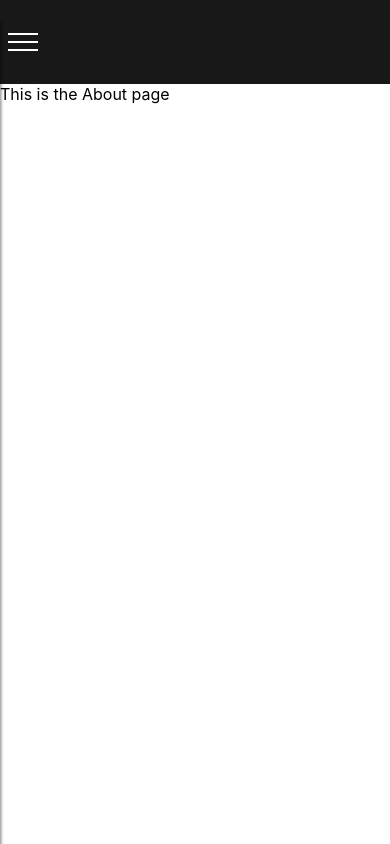
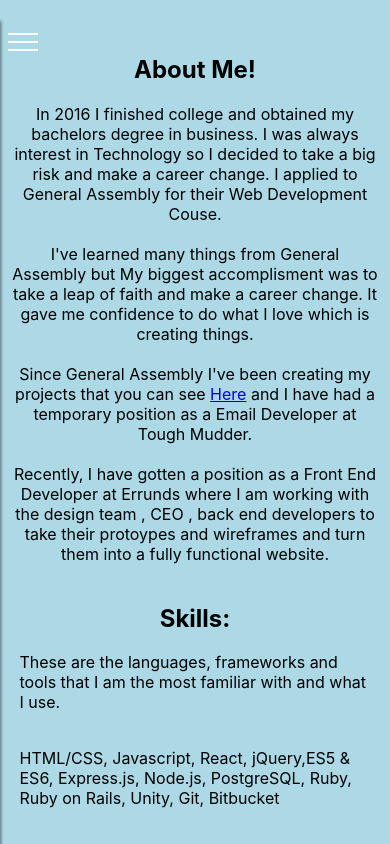
Before and after one commit to GSingh08/Website_V2.0, a React (Create React App) app in the folder website2.0/: page /About in a window 390 px wide. Built offline with nearby package versions, Linux system fonts and the light colour scheme.

Commit message:
created about page

```diff
--- a/website2.0/src/CSS/About.css
+++ b/website2.0/src/CSS/About.css
@@ -0,0 +1,53 @@
+.about-div{
+    height:100%;
+    width:100%;
+    background-image: url("aleksandar-jason-137349-unsplash.jpg");
+    background-size: cover;
+    background-repeat: no-repeat;
+    display:flex;
+    flex-direction:row;
+}
+.about-p-div{
+    margin-top:2%;
+    height:50%;
+    width:60%;
+    padding:2% 5%;
+}
+
+.skills-p-div{
+    margin-top:10%;
+    height:50%;
+    width:40%;
+    padding:2% 5%;
+}
+.skills-title{
+    text-align:center;
+}
+
+@media screen and (min-width: 320px) and (max-width: 768px) {
+    .about-div{
+        display:flex;
+        flex-direction:column;
+        width:100%;
+        background-image:none;
+        background-color: lightblue;
+    }
+    .about-p-div{
+        width:100%;
+        height:65%;
+        align-self:center;
+
+    }
+    .about01{
+        text-align: center;
+        padding:1% 3%;
+    }
+
+    .skills-p-div{
+        margin-top:1%;
+        width:90%;
+        height:30%;
+        align-self:center;
+    }
+
+   }
--- a/website2.0/src/CSS/Main.css
+++ b/website2.0/src/CSS/Main.css
@@ -37,8 +37,15 @@
     color:#233237;
     font-size:30px;
     padding:2% auto;
+}
+.mp-learn-link,.mp-contact-link{
+    width:100%;
+    text-decoration: none;
+    color: #233237;
+    margin: 0 2%;
 
 }
+
 
 @media screen and (min-width: 320px) and (max-width: 768px) {
     .mp-div{
--- a/website2.0/src/CSS/Navbar.css
+++ b/website2.0/src/CSS/Navbar.css
@@ -19,7 +19,7 @@ ul {
     justify-content: space-between;
   }
 
-  li,.nav-link, a {
+  li,.nav-link, .bottom-nav-links,.nav-logo {
     display: block;
     color: #3F3F41;
     text-align: center;
@@ -37,9 +37,8 @@ ul {
      width:100%;
      height:10%;
      display:flex;
+    }
 
-
-    }
     .mobile-nav-div{
       display:flex;
       position: absolute;
--- a/website2.0/src/React/About.js
+++ b/website2.0/src/React/About.js
@@ -1,5 +1,4 @@
 import React from 'react';
-import Navbar from '../React/Navbar.js';
 import '../CSS/About.css';
 
 
@@ -11,7 +10,26 @@ import '../CSS/About.css';
 const About = () => (
 
  <div className='about-div'>
-     <span className='about-span'>This is the About page</span>
+    <div className='about-p-div'>
+     <p className='about01'>
+     <h2>About Me!</h2>
+     In 2016 I finished college and obtained my bachelors degree in business. I was always interest in Technology so I decided to take a big risk and make a career change.  I applied to General Assembly for their Web Development Couse.<br/><br/>  I've learned many things from General Assembly but My biggest accomplisment was to take a leap of faith and make a career change.  It gave me confidence to do what I love which is creating things.
+     <br/><br/>
+         Since General Assembly I've been creating my projects that you can see <a href='/projects'>Here</a> and I have had a temporary position as a Email Developer at Tough Mudder.
+     <br/><br/>
+        Recently, I have gotten a position as a Front End Developer at Errunds where I am working with the design team , CEO , back end developers to take their protoypes and wireframes and turn them into a fully functional website.
+     </p>
+    </div>
+    <div className='skills-p-div'>
+        <p className='skills01'>
+           <h2 className='skills-title'>Skills:</h2>
+           <span>These are the languages, frameworks and tools that I am the most familiar with and what I use.</span><br/><br/>
+           <p>HTML/CSS, Javascript, React, jQuery,ES5 & ES6, Express.js, Node.js, PostgreSQL, Ruby, Ruby on Rails, Unity, Git, Bitbucket</p>
+
+
+
+        </p>
+    </div>
  </div>
 
 );
--- a/website2.0/src/React/Main.js
+++ b/website2.0/src/React/Main.js
@@ -1,4 +1,5 @@
 import React, { Component } from 'react';
+import { Link } from 'react-router-dom';
 import '../CSS/Main.css';
 
 
@@ -24,9 +25,11 @@ class Main extends Component {
           <span className='mp-info-text'>Who Specializes in</span>
           <br/>
           <span className='mp-info-text'>HTML/CSS, JavaScript, React</span>
-          <br/>
-          <span><button className='learn-more-btn'>Learn More</button></span>
-          <span><button className='contact-me-btn'>Contact Me</button></span>
+          <br/><br/>
+              <Link to='/About'className='mp-learn-link' >Learn More</Link>
+              <Link to='/Contact' className='mp-contact-link'>Contact Me</Link>
+
+
           </div>
         </div>
       )
--- a/website2.0/src/React/SideDrawer.js
+++ b/website2.0/src/React/SideDrawer.js
@@ -15,9 +15,9 @@ class SideDrawer extends React.Component {
           <nav className={drawerClasses}>
             <ul className='side-drawer-ul'>
                 <li className='side-drawer-li'><a href='/' className='side-drawer-a'>Home</a></li>
-                <li className='side-drawer-li'><a href='/' className='side-drawer-a'>About</a> </li>
-                <li className='side-drawer-li'><a href='/' className='side-drawer-a'>Contact</a></li>
-                <li className='side-drawer-li'><a href='/' className='side-drawer-a'>Projects</a></li>
+                <li className='side-drawer-li'><a href='/About' className='side-drawer-a'>About</a> </li>
+                <li className='side-drawer-li'><a href='/Contact' className='side-drawer-a'>Contact</a></li>
+                <li className='side-drawer-li'><a href='/Projects' className='side-drawer-a'>Projects</a></li>
             </ul>
 
           </nav>
```
Also changed, not shown: 1 other file (tests, documents, lock files or other folders).
